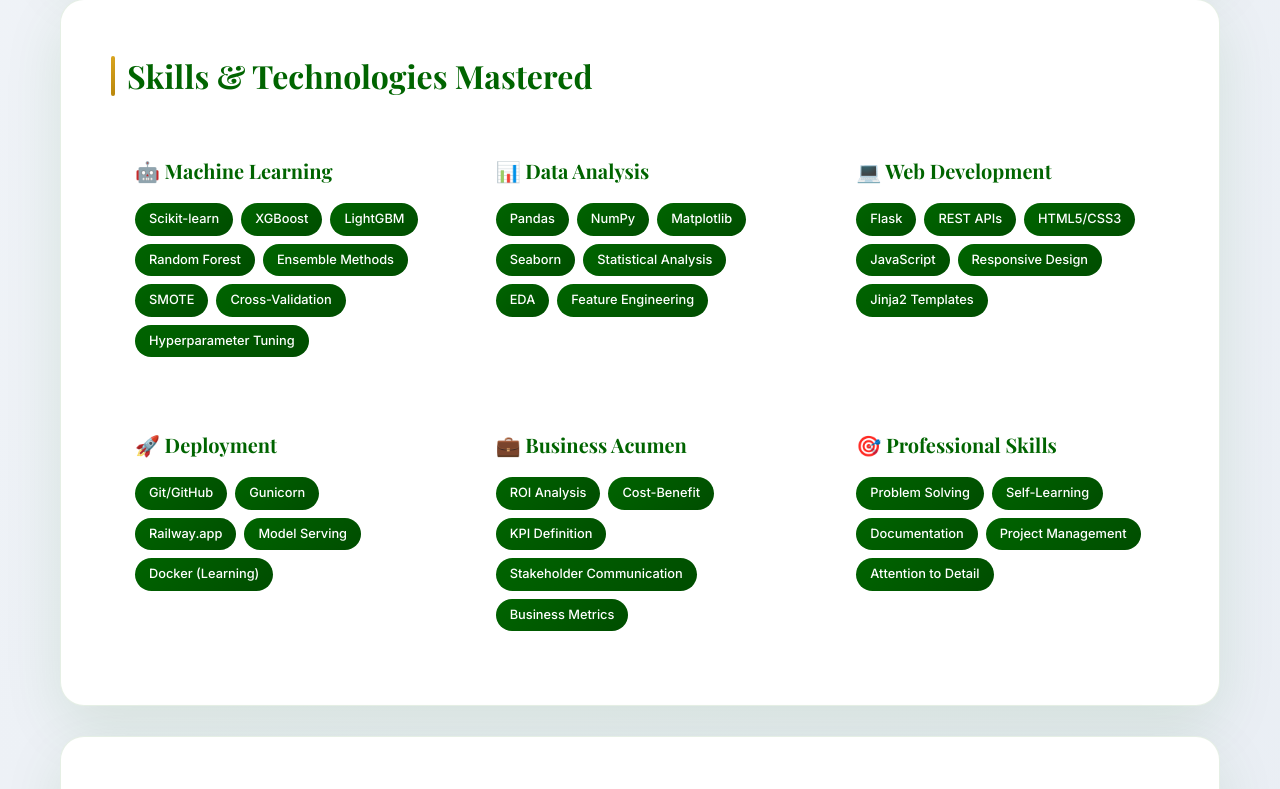
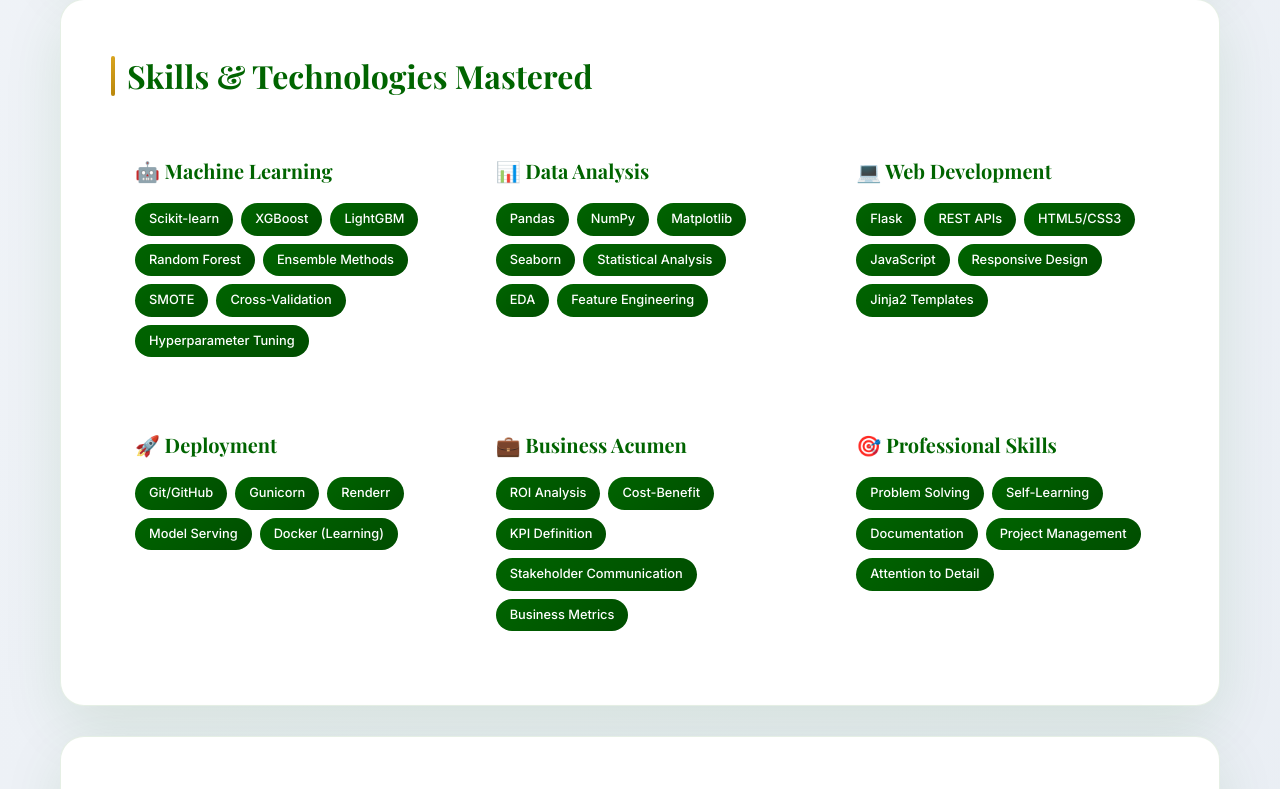
Before and after one commit to 711nishtha/financial-fraud-detection-app, a Flask app: page /about in a window 1280 px wide. Shown: the part 3523-4312 px from the top of the page. Run offline with Flask 3, Linux system fonts and the light colour scheme.

Commit message:
about.html

```diff
--- a/templates/about.html
+++ b/templates/about.html
@@ -220,7 +220,7 @@
                     <div class="skill-tags">
                         <span class="skill-tag">Git/GitHub</span>
                         <span class="skill-tag">Gunicorn</span>
-                        <span class="skill-tag">Railway.app</span>
+                        <span class="skill-tag">Renderr</span>
                         <span class="skill-tag">Model Serving</span>
                         <span class="skill-tag">Docker (Learning)</span>
                     </div>
```
